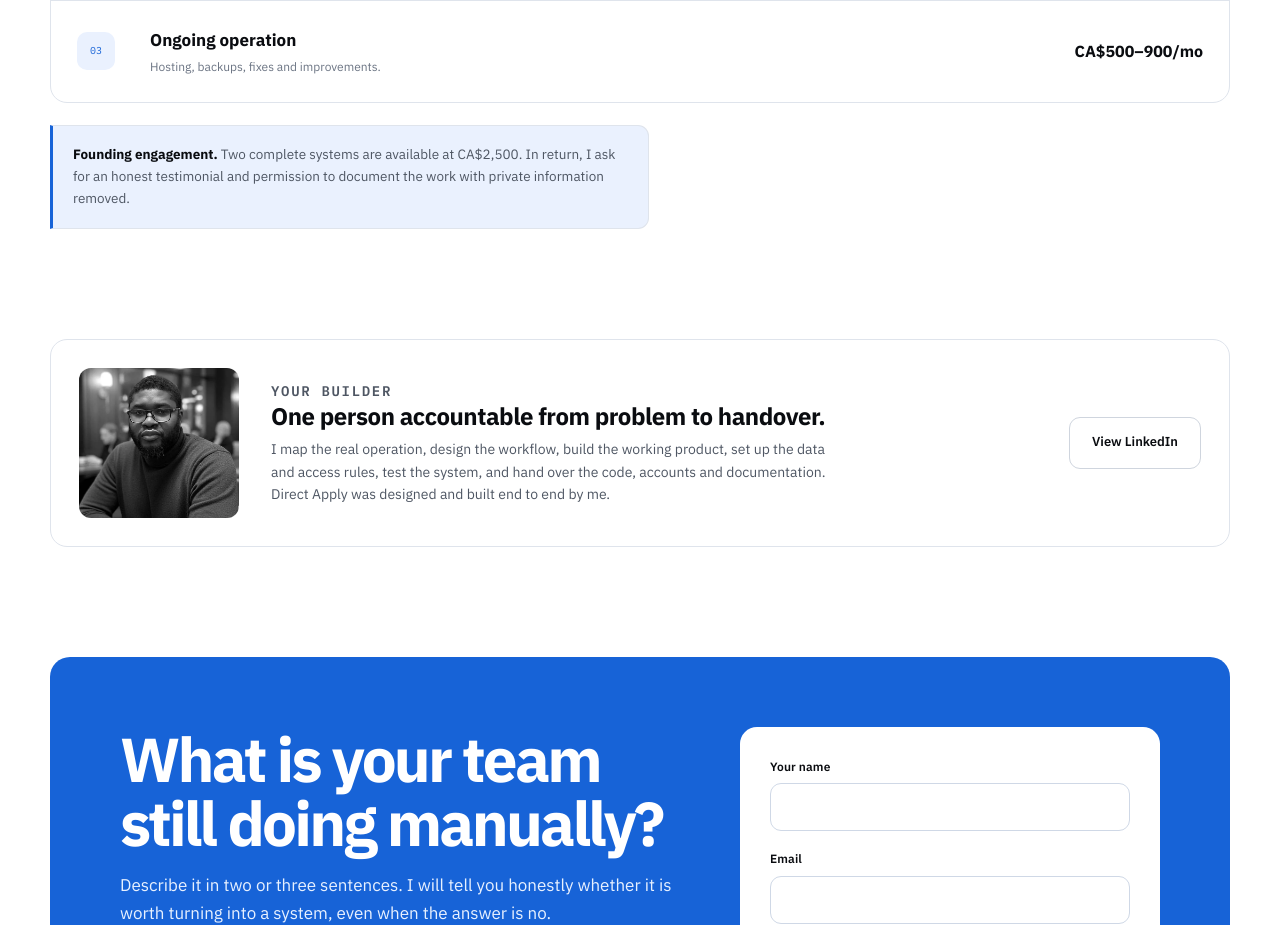
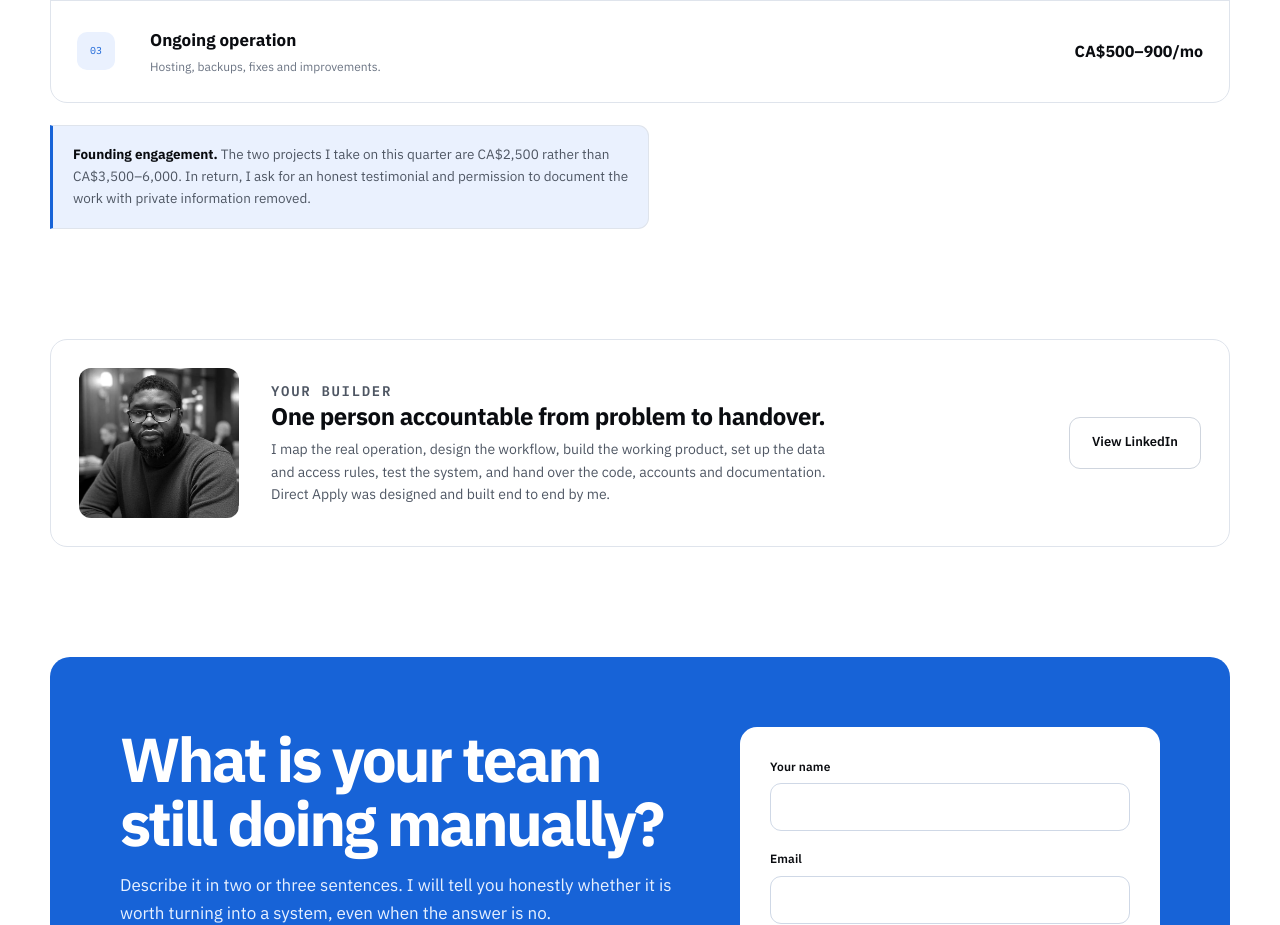
Before and after one commit to tobaina/tobi-portfolio, a plain HTML site: page index.html in a window 1280 px wide. Shown: the part 5018-5943 px from the top of the page. Drawn offline with Linux system fonts and the light colour scheme; a script that the page names is missing.

Commit message:
Add files via upload

```diff
--- a/index.html
+++ b/index.html
@@ -370,7 +370,7 @@
           <strong>CA$500&ndash;900/mo</strong>
         </div>
       </div>
-      <p class="founding"><b>Founding engagement.</b> Two complete systems are available at CA$2,500. In return, I ask for an honest testimonial and permission to document the work with private information removed.</p>
+      <p class="founding"><b>Founding engagement.</b> The two projects I take on this quarter are CA$2,500 rather than CA$3,500&ndash;6,000. In return, I ask for an honest testimonial and permission to document the work with private information removed.</p>
     </div>
   </section>
 
```
